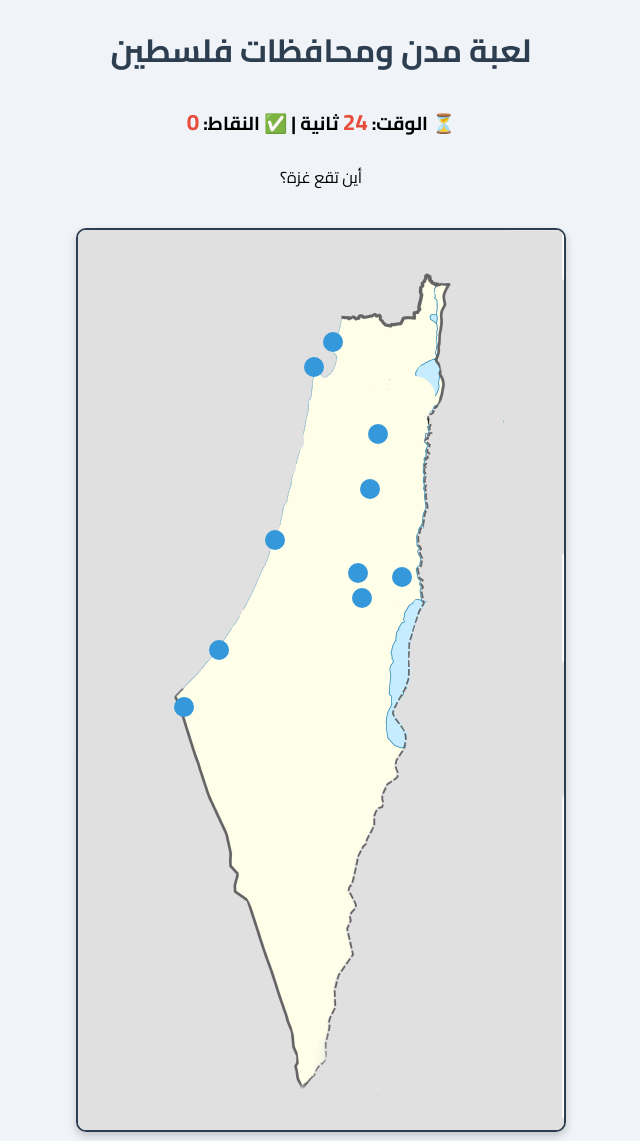
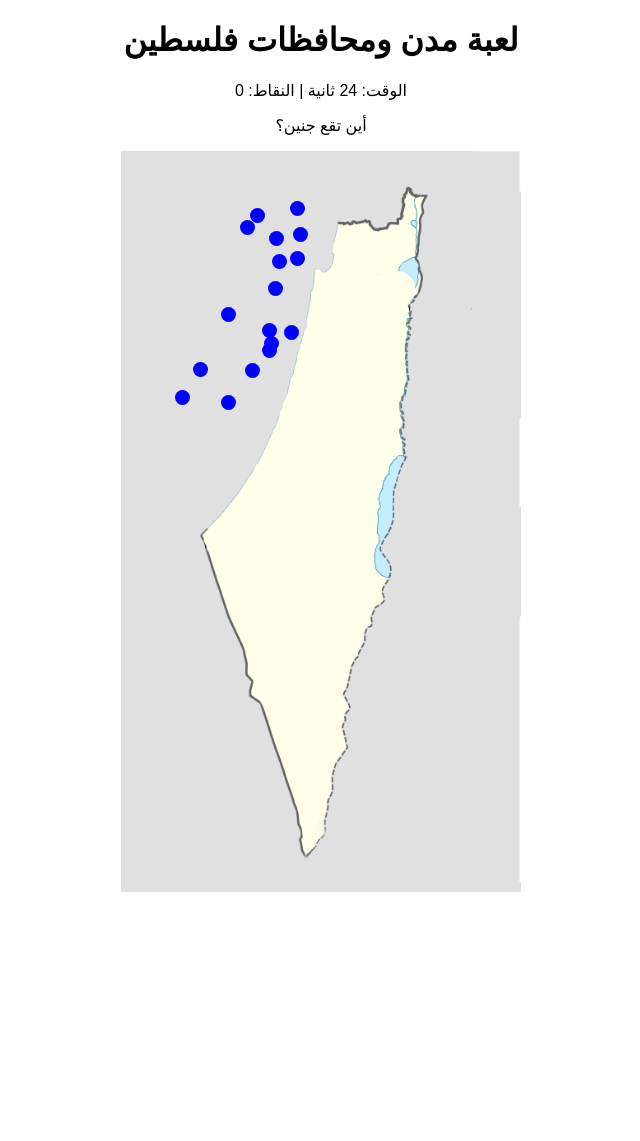
Before and after one commit to osamakhurma/Palestine_Game-, a Flask app: page / in a window 1280 px wide. Shown: the whole page, without its empty margins (319-959 px from the left). After the commit the page ends 892 px from the top, so only its background shows below. Run offline with Flask 2, Linux system fonts and the light colour scheme.

Commit message:
Update index.html

```diff
--- a/templates/index.html
+++ b/templates/index.html
@@ -5,142 +5,123 @@
     <meta name="viewport" content="width=device-width, initial-scale=1.0">
     <title>لعبة مدن ومحافظات فلسطين</title>
     <style>
-        body {
-            text-align: center;
-            font-family: 'Cairo', sans-serif;
-            direction: rtl;
-            background-color: #f0f4f8;
-            margin: 0;
-            padding: 0;
+        body { text-align: center; font-family: Arial, sans-serif; }
+        #map-container { position: relative; display: inline-block; }
+        .dot {
+            position: absolute;
+            width: 15px;
+            height: 15px;
+            background-color: blue;
+            border-radius: 50%;
+            cursor: pointer;
         }
-        h1 {
-            color: #2c3e50;
-            margin-top: 20px;
-        }
-        .map-container {
-            position: relative;
-            display: inline-block;
-            margin-top: 20px;
-        }
-        .map {
-            width: 486px;
-            height: 900px;
-            border: 2px solid #2c3e50;
-            border-radius: 10px;
-            box-shadow: 0 4px 8px rgba(0, 0, 0, 0.2);
-        }
-        #timer, #score {
-            font-weight: bold;
-            color: #e74c3c;
-            font-size: 1.2em;
-        }
-        .clickable-point {
-            position: absolute;
-            width: 20px;
-            height: 20px;
-            border-radius: 50%;
-            background-color: #3498db;
-            transform: translate(-50%, -50%);
-            cursor: pointer;
-            transition: transform 0.2s, background-color 0.2s;
-        }
-        .clickable-point.correct { background-color: #2ecc71; }
-        .clickable-point.wrong { background-color: #e74c3c; }
     </style>
-    <link href="https://fonts.googleapis.com/css2?family=Cairo:wght@400;700&display=swap" rel="stylesheet">
 </head>
 <body>
     <h1>لعبة مدن ومحافظات فلسطين</h1>
-    <h3>⏳ الوقت: <span id="timer">30</span> ثانية | ✅ النقاط: <span id="score">0</span></h3>
-    <p id="question">أين تقع <span id="current-location"></span>؟</p>
-    <div class="map-container">
-        <img src="{{ url_for('static', filename='213.png') }}" class="map" id="map">
+    <p id="info">الوقت: <span id="timer">30</span> ثانية | النقاط: <span id="score">0</span></p>
+    <p id="question">أين تقع؟</p>
+    <div id="map-container">
+        <img src="213.png" id="map" width="400">
     </div>
+    <audio id="background-music" src="background-royalty-free-music-emotional-piano-305670.mp3" loop autoplay></audio>
+    <audio id="correct-sound" src="correct-6033.mp3"></audio>
+    <audio id="wrong-sound" src="wrong-47985.mp3"></audio>
+
     <script>
-        let level = 1;
-        let score = 0;
-        let timeLeft = 30;
-        let askedQuestions = [];
-        let currentQuestion = {};
+        const provinces = [
+            { name: "حيفا", x: 238, y: 139 }, { name: "عكا", x: 257, y: 114 },
+            { name: "يافا", x: 199, y: 312 }, { name: "غزة", x: 143, y: 422 },
+            { name: "رفح", x: 108, y: 479 }, { name: "بئر السبع", x: 200, y: 489 },
+            { name: "صفد", x: 337, y: 100 }, { name: "طبريا", x: 343, y: 152 },
+            { name: "بيسان", x: 338, y: 201 }, { name: "الناصرة", x: 295, y: 161 }
+        ];
 
         const cities = [
-            {"name": "حيفا", "x": 238, "y": 139},
-            {"name": "عكا", "x": 257, "y": 114},
-            {"name": "يافا", "x": 199, "y": 312},
-            {"name": "غزة", "x": 143, "y": 422},
-            {"name": "رفح", "x": 108, "y": 479}
+            { name: "جنين", x: 302, y: 206 }, { name: "نابلس", x: 294, y: 261 },
+            { name: "أريحا", x: 326, y: 349 }, { name: "رام الله", x: 282, y: 345 },
+            { name: "القدس", x: 286, y: 370 }, { name: "بيت لحم", x: 281, y: 385 },
+            { name: "الخليل", x: 248, y: 425 }
         ];
 
-        const provinces = [
-            {"name": "جنين", "x": 302, "y": 206},
-            {"name": "نابلس", "x": 294, "y": 261},
-            {"name": "أريحا", "x": 326, "y": 349},
-            {"name": "رام الله", "x": 282, "y": 345},
-            {"name": "القدس", "x": 286, "y": 370}
-        ];
+        let stage = 1;
+        let questions = [...cities];
+        let score = 0;
+        let timer = 30;
+        let correctSound = document.getElementById("correct-sound");
+        let wrongSound = document.getElementById("wrong-sound");
+        let backgroundMusic = document.getElementById("background-music");
 
         function startGame() {
+            timer = 30;
+            document.getElementById("score").textContent = score;
+            document.getElementById("timer").textContent = timer;
+            nextQuestion();
             startTimer();
-            fetchQuestion();
-        }
-
-        function fetchQuestion() {
-            let questionsPool = level === 1 ? cities : provinces;
-            let remainingQuestions = questionsPool.filter(q => !askedQuestions.includes(q.name));
-
-            if (remainingQuestions.length === 0) return;
-            currentQuestion = remainingQuestions[Math.floor(Math.random() * remainingQuestions.length)];
-            askedQuestions.push(currentQuestion.name);
-            document.getElementById("current-location").innerText = currentQuestion.name;
-        }
-
-        function checkAnswer(user_x, user_y, point) {
-            const distance = Math.sqrt(Math.pow(user_x - currentQuestion.x, 2) + Math.pow(user_y - currentQuestion.y, 2));
-            if (distance < 20) {
-                score++;
-                document.getElementById("score").innerText = score;
-                point.classList.add("correct");
-            } else {
-                point.classList.add("wrong");
-            }
-            if (score === 5 && level === 1) {
-                level = 2;
-                score = 0;
-                askedQuestions = [];
-                document.getElementById("score").innerText = score;
-                timeLeft = 30;
-            }
-            fetchQuestion();
         }
 
         function startTimer() {
-            let timerInterval = setInterval(() => {
-                timeLeft--;
-                document.getElementById("timer").innerText = timeLeft;
-                if (timeLeft === 0) {
-                    clearInterval(timerInterval);
+            let countdown = setInterval(() => {
+                timer--;
+                document.getElementById("timer").textContent = timer;
+                if (timer <= 0) {
+                    clearInterval(countdown);
                     alert("انتهى الوقت!");
                     location.reload();
                 }
             }, 1000);
         }
 
-        function displayPoints() {
-            let points = cities.concat(provinces);
-            points.forEach(point => {
-                const clickablePoint = document.createElement("div");
-                clickablePoint.classList.add("clickable-point");
-                clickablePoint.style.left = `${point.x}px`;
-                clickablePoint.style.top = `${point.y}px`;
-                clickablePoint.addEventListener("click", () => checkAnswer(point.x, point.y, clickablePoint));
-                document.querySelector(".map-container").appendChild(clickablePoint);
+        function nextQuestion() {
+            if (questions.length === 0) {
+                if (stage === 1) {
+                    stage = 2;
+                    questions = [...provinces];
+                    score = 0;
+                    startGame();
+                } else {
+                    alert("لقد أنهيت اللعبة!");
+                    location.reload();
+                }
+                return;
+            }
+            let index = Math.floor(Math.random() * questions.length);
+            let question = questions[index];
+            questions.splice(index, 1);
+            document.getElementById("question").textContent = `أين تقع ${question.name}؟`;
+            generateMapDots(question);
+        }
+
+        function generateMapDots(question) {
+            let mapContainer = document.getElementById("map-container");
+            mapContainer.innerHTML = '<img src="213.png" id="map" width="400">';
+            [...provinces, ...cities].forEach(loc => {
+                let dot = document.createElement("div");
+                dot.className = "dot";
+                dot.style.left = `${loc.x / 2}px`;
+                dot.style.top = `${loc.y / 2}px`;
+                dot.onclick = () => checkAnswer(loc, question, dot);
+                mapContainer.appendChild(dot);
             });
         }
 
-        window.onload = function() {
-            displayPoints();
-            startGame();
+        function checkAnswer(selected, correct, dot) {
+            if (selected.name === correct.name) {
+                dot.style.backgroundColor = "green";
+                correctSound.play();
+                score++;
+            } else {
+                dot.style.backgroundColor = "red";
+                wrongSound.play();
+            }
+            document.getElementById("score").textContent = score;
+            setTimeout(() => {
+                dot.style.backgroundColor = "blue";
+                nextQuestion();
+            }, 1000);
         }
+
+        startGame();
     </script>
 </body>
 </html>
```
